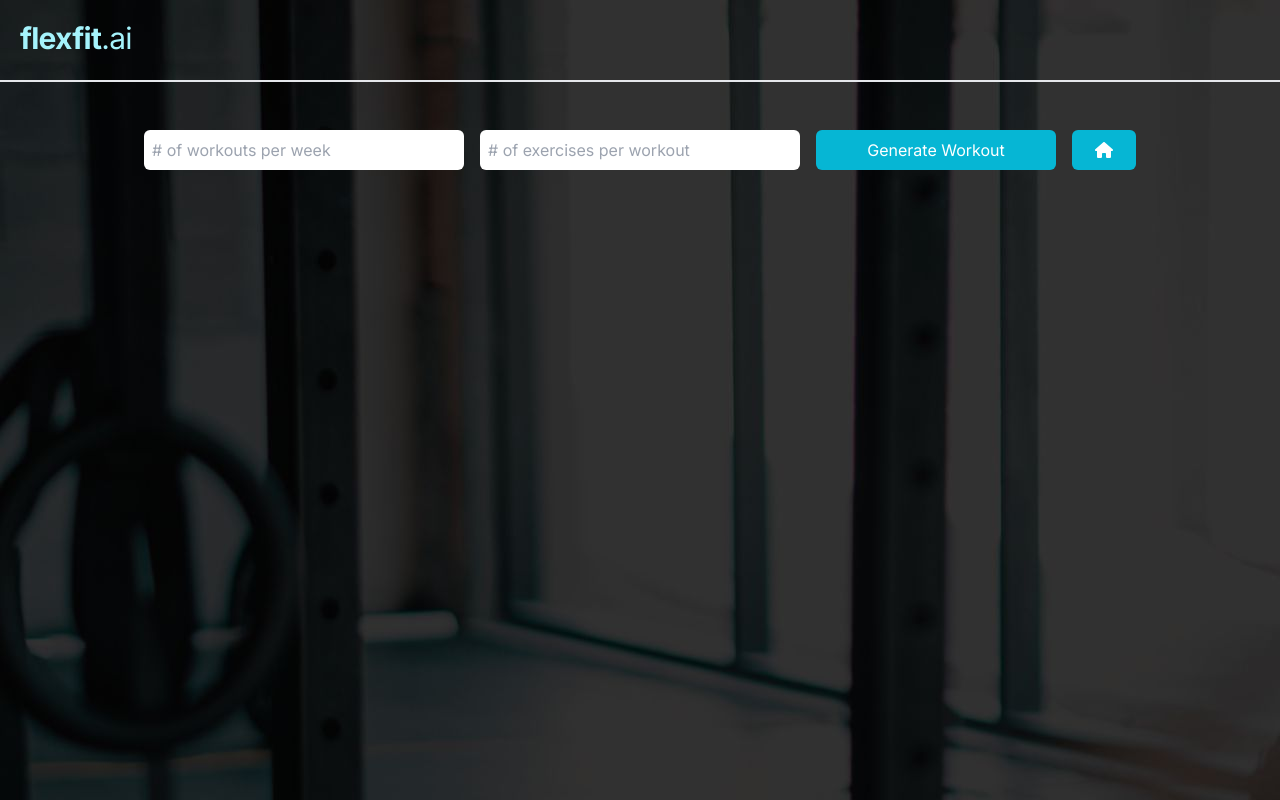
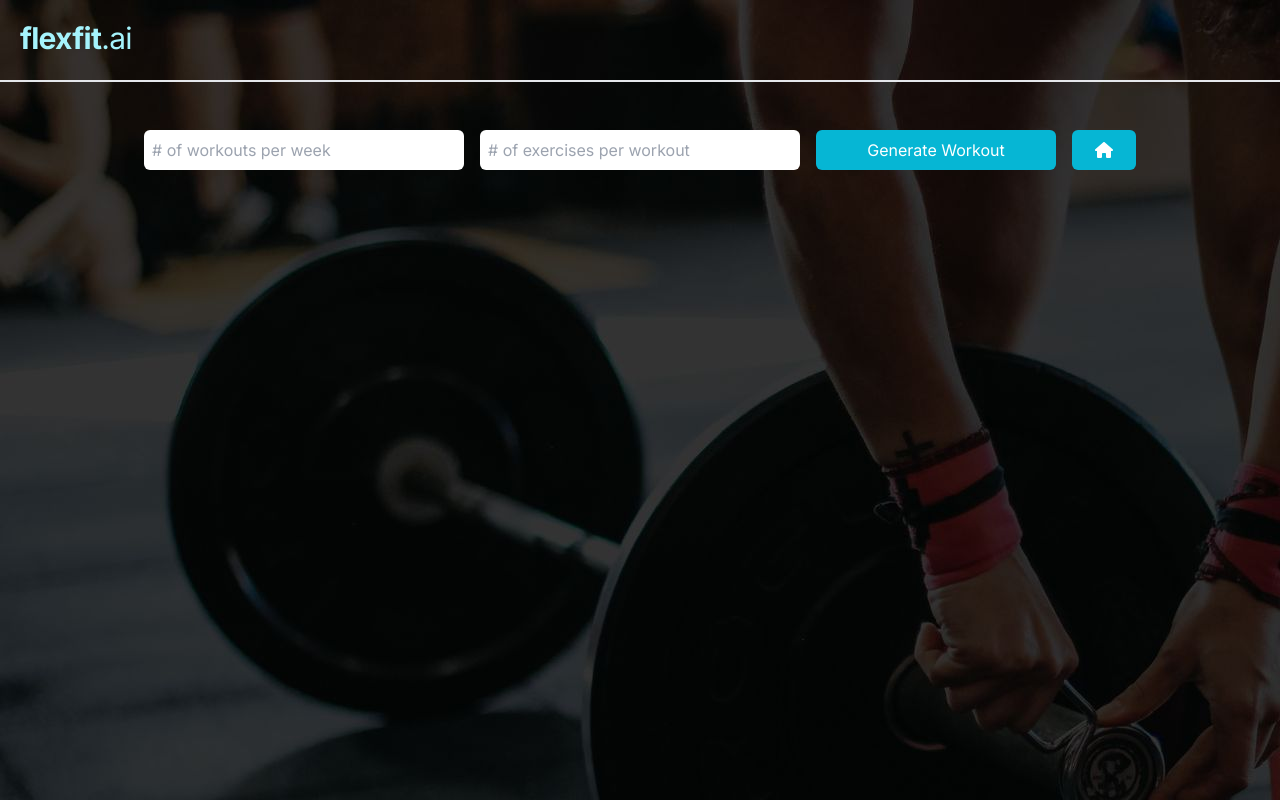
Before and after one commit to seanxdon/flex-fit, a Next.js app: page /workouts/1 in a window 1280 px wide. Built offline with nearby package versions, Linux system fonts and the light colour scheme.

Commit message:
updated background img

```diff
--- a/app/workouts/[id]/page.tsx
+++ b/app/workouts/[id]/page.tsx
@@ -41,7 +41,7 @@ export default function WorkoutPlanGenerator({ params }: {
 
   return (
     <div>
-      <main className="h-[100vh] bg-black/70 bg-[url('./assets/gym-background.jpeg')]">
+      <main className="min-h-screen h-full bg-[url('./assets/workout-background.jpeg')]">
       <Header />
         <form className="my-10 flex flex-row max-[1050px]:flex-col justify-center text-center" onSubmit={onSubmit}>
           <div>
@@ -79,7 +79,7 @@ export default function WorkoutPlanGenerator({ params }: {
             </Link>
           </div>
         </form>
-        <section className="w-full h-fit">
+        <section className="w-full">
         {generatedWorkout && (
           <>
             <div className="space-y-2 px-5 w-full flex flex-col items-center justify-center max-w-xl mx-auto">
@@ -92,7 +92,7 @@ export default function WorkoutPlanGenerator({ params }: {
                       className="bg-white text-black rounded-xl shadow-md p-4 hover:bg-gray-100 transition border"
                       key={workouts}
                     >
-                      <p className="text-sm">{workouts}</p>
+                      <p className="text-xs lg:text-sm">{workouts}</p>
                     </div>
                   );
                 })}
```
Also changed, not shown: app/globals.css (+0 -14 lines), app/assets/gym-background.jpeg (deleted), app/assets/workout-background.jpeg (added).
